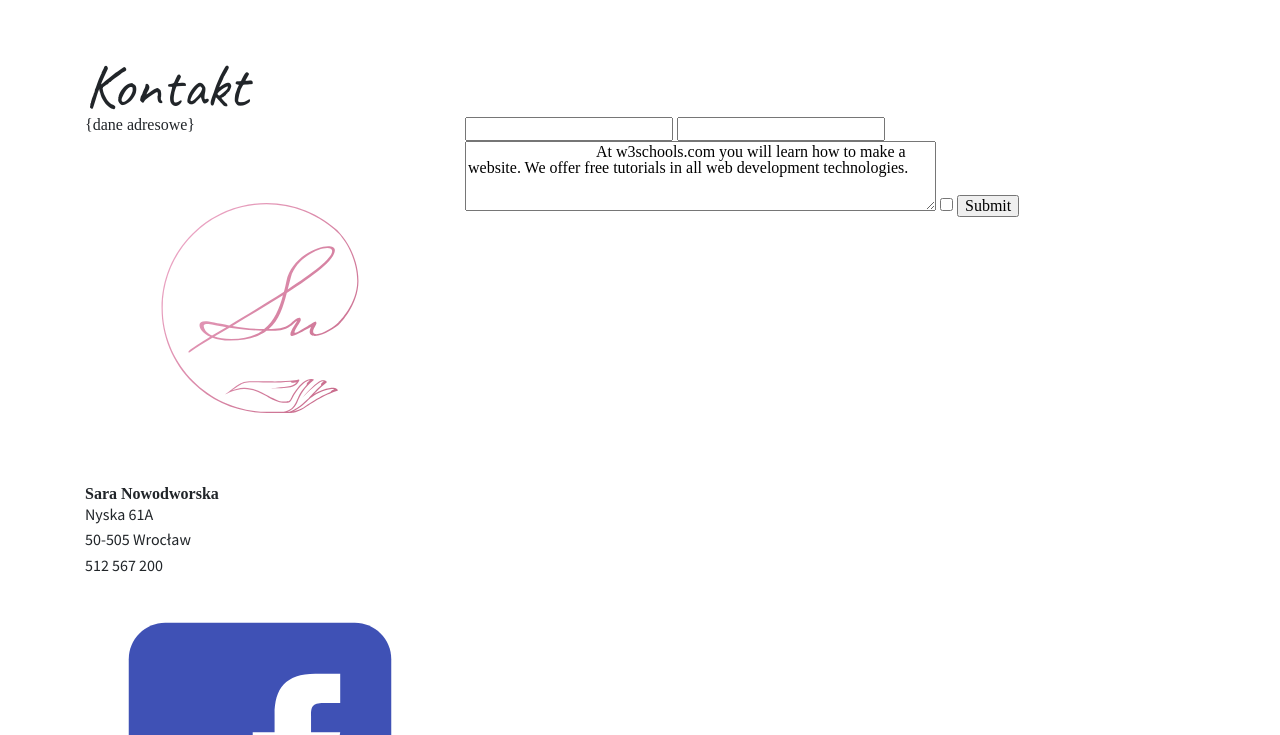
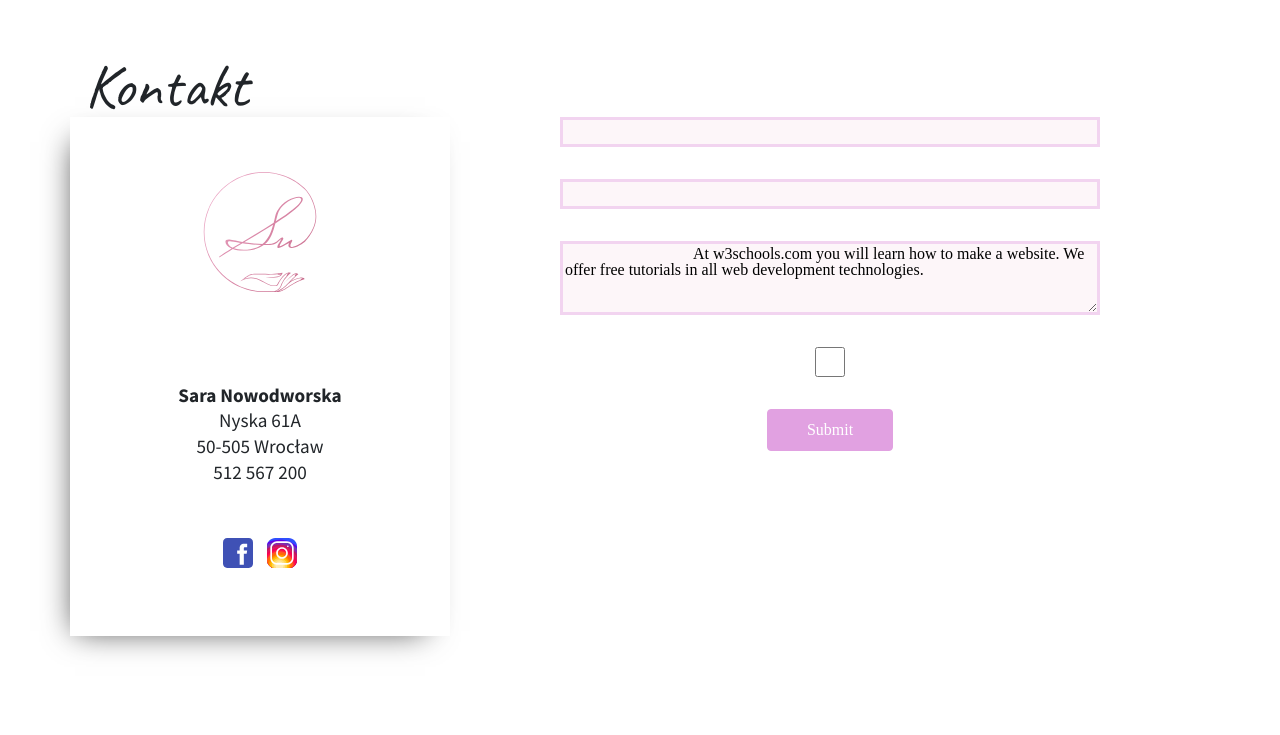
Before and after one commit to webyou-pl/Sara, a PHP site: page /subpages/kontakt.php in a window 1280 px wide. Shown: the part 299-1034 px from the top of the page. Run offline with PHP 8.4, Linux system fonts and the light colour scheme; some libraries are stand-ins or nearby versions.

Commit message:
continuation of the rationalization

```diff
--- a/scss/base/base.scss
+++ b/scss/base/base.scss
@@ -47,7 +47,7 @@ footer#footer{
 		@include transition(.3s);
 		&:hover{
 			left: -10px;
-			opacity: .8;
+			@include opacity;
 		}
 	}
 }
--- /dev/null
+++ b/scss/base/forms.scss
@@ -0,0 +1,12 @@
+input:not([type='submit']),textarea{
+    display: block;
+    width: 100%;
+    min-height: 30px;
+    margin-bottom: 2rem;
+    border: 3px solid rgba($secondary,.4);
+    background-color: rgba($primary,.1);
+
+    &:focus {
+        border: 3px solid rgba($secondary,.1);
+    }
+}
--- a/scss/layout/footer.scss
+++ b/scss/layout/footer.scss
@@ -40,7 +40,7 @@ footer#footer{
             width: 30px;
             display: inline-block;
             &:hover{
-                opacity: .8;
+                @include opacity;
             }
         }
     }
--- a/scss/main.scss
+++ b/scss/main.scss
@@ -6,6 +6,7 @@
 
 // base
     @import
+        "base/forms.scss",
         "base/reset.scss",
         "base/buttons.scss",
         "base/base.scss",
--- a/scss/pages/cennik.scss
+++ b/scss/pages/cennik.scss
@@ -21,10 +21,11 @@
                             position:absolute;
                             top:0;
                             left: 0;
+                            @include transition(.3s);
                         }
                         &:hover{
                             &::before{
-                                opacity: 0.8;
+                                @include opacity;
                                 background: $primary;
                                 cursor: pointer;
                             }
--- a/scss/pages/contact.scss
+++ b/scss/pages/contact.scss
@@ -1,6 +1,39 @@
 .subpage-contact{
+    padding-bottom: $main-padding;
+    text-align: center;
 	&__address{
+        overflow: hidden;
+        @include borderOnImage();
+        @include box-shadow();
+        &--logo{
+            img{
+                max-width: 200px;
+            }
+        }
 
+        &--address{
+            display: inline-block;
+            p{
+                font-size: 1.2rem;
+
+            }
+        }
+        &--social{
+            svg{
+                width: 40px;
+                height: 40px;
+                @include transition(.3s);
+                &:hover{
+                    @include opacity;
+                }
+            }
+        }
+        div:nth-child(n){
+            margin-bottom: 3rem;
+        }
+        div:last-of-type{
+            // margin-bottom: 0rem;
+        }
     }
 	&__form{
 
--- a/scss/utils/mixins.scss
+++ b/scss/utils/mixins.scss
@@ -19,3 +19,7 @@
 @mixin background-image-linear-gradient($bgImage) {
     background-image: linear-gradient(rgba($primary,0.8),rgba($primary,0.75)),url($bgImage);
 }
+
+@mixin opacity($opacity: 0.8) {
+    opacity: $opacity;
+}
--- a/subpages/kontakt.php
+++ b/subpages/kontakt.php
@@ -17,12 +17,15 @@
 
                 <div class="row subpage-contact">
                     <div class="col-4 subpage-contact__address">
-                        {dane adresowe}
-                        <img src="'../../../images/sygnet-sara.svg" alt="sygnet sara">
-                        <strong>Sara Nowodworska</strong>
-                        <p>Nyska 61A<br/> 50-505 Wrocław</p>
-                        <p>512 567 200</p>
-                        <div class="socjal-media">
+                        <div class="subpage-contact__address--logo">
+                            <img src="'../../../images/sygnet-sara.svg" alt="Sara Nowodworska" class="img-fluid">
+                        </div>
+                        <div class="subpage-contact__address--address">
+                            <p><strong>Sara Nowodworska</strong></p>
+                            <p>Nyska 61A<br/> 50-505 Wrocław</p>
+                            <p>512 567 200</p>
+                        </div>
+                        <div class="subpage-contact__address--social">
                             <a target="_blank" href="https://www.facebook.com/Sara-Nowodworska-Sara-Nails-2113993628851184">
                                 <svg xmlns="http://www.w3.org/2000/svg" xmlns:xlink="http://www.w3.org/1999/xlink" viewBox="0 0 48 48" version="1.1">
                                     <g id="surface1">
@@ -58,7 +61,7 @@
                             </a>
                         </div>
                     </div>
-                    <div class="col-8 subpage-contact__form">
+                    <div class="col-6 offset-md-1 subpage-contact__form">
                         <form>
                             <input type="email">
                             <input type="tel">
@@ -66,9 +69,11 @@
                                 At w3schools.com you will learn how to make a website. We offer free tutorials in all web development technologies.
                             </textarea>
                             <input type="checkbox">
-                            <input type="submit" value="Submit">
+                            <input class="btn btn-primary" type="submit" value="Submit">
                         </form>
                     </div>
+                </div>
+                <div class="row">
                     <div class="col-12 subpage-contact__gmap">
                         <iframe src="https://www.google.com/maps/embed?pb=!1m18!1m12!1m3!1d3544.3408238899156!2d17.051897672424307!3d51.085810127861144!2m3!1f0!2f0!3f0!3m2!1i1024!2i768!4f13.1!3m3!1m2!1s0x0%3A0xd219ba0dee9742d8!2sSara+Nowodworska+Sara+Nails!5e0!3m2!1spl!2spl!4v1555750197582!5m2!1spl!2spl" frameborder="0" style="border:0" allowfullscreen></iframe>
                     </div>
```
Also changed, not shown: build/main.css.
